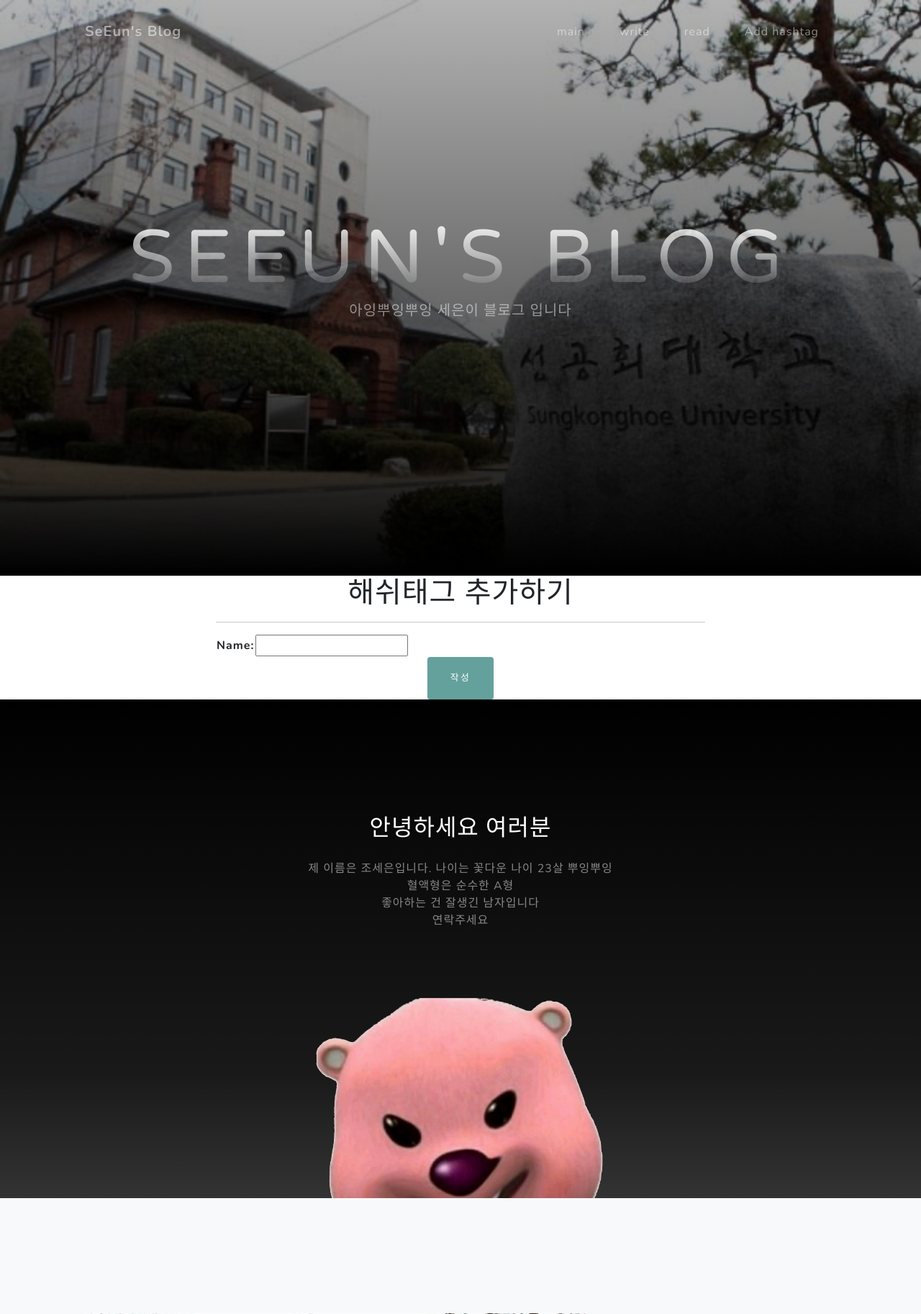
After one commit to Joseeun/crud, a Django app: page /hashtag/ in a window 1280 px wide. The commit adds this page. Shown: the top 1826 px of the page at 72% size. Run offline with Django 3.2, Linux system fonts and the light colour scheme; some libraries are stand-ins or nearby versions.

Commit message:
해쉬태그 추가구현

```diff
--- a/crud/blog/admin.py
+++ b/crud/blog/admin.py
@@ -1,7 +1,8 @@
 from django.contrib import admin
-from .models import Post, Comment #Comment 추가
+from .models import Post, Comment, Hashtag #Comment, Hahtag 추가
 
 # Register your models here.
 
 admin.site.register(Post)
 admin.site.register(Comment)
+admin.site.register(Hashtag)
--- a/crud/blog/forms.py
+++ b/crud/blog/forms.py
@@ -1,13 +1,20 @@
 from django import forms
-from .models import Post,Comment #Comment 기능 추가!
+from django.forms import fields
+from .models import Post,Comment,Hashtag #Comment,Hashtag 기능 추가!
 
 class PostForm(forms.ModelForm):
     class Meta:
         model = Post
-        fields = ['title', 'writer', 'body']
+        fields = ['title', 'writer', 'body', 'hashtags']
 
 # CommentForm 추가
 class CommentForm(forms.ModelForm):
     class Meta:
         model = Comment
         fields = ['text']
+
+# HashtagForm 추가
+class HashtagForm(forms.ModelForm):
+    class Meta:
+        model = Hashtag
+        fields = ['name']
--- a/crud/blog/models.py
+++ b/crud/blog/models.py
@@ -7,6 +7,7 @@
     pub_date = models.DateField('date published')
     writer = models.CharField( max_length=15, default='닉네임을 입력해주세요')
     body = models.TextField()
+    hashtags = models.ManyToManyField('Hashtag', blank=True)
 
     def __str__(self):
         return self.title
@@ -18,3 +19,10 @@
 
     post_id = models.ForeignKey(Post, on_delete=models.CASCADE, related_name='comments')
     text = models.CharField(max_length=50)
+
+#해쉬태그 모델
+class Hashtag(models.Model):
+    name= models.CharField(max_length=50)
+
+    def __str__(self):
+        return self.name
--- a/crud/blog/templates/blog/base.html
+++ b/crud/blog/templates/blog/base.html
@@ -31,6 +31,7 @@
                         <li class="nav-item"><a class="nav-link" href="{% url 'main' %}">main</a></li>
                         <li class="nav-item"><a class="nav-link" href="{% url 'create' %}">write</a></li>
                         <li class="nav-item"><a class="nav-link" href="{% url 'read' %}">read</a></li>
+                        <li class="nav-item"><a class="nav-link" href="{% url 'hashtag' %}">Add hashtag</a></li>
                     </ul>
                 </div>
             </div>
--- /dev/null
+++ b/crud/blog/templates/hashtag.html
@@ -0,0 +1,22 @@
+{%extends 'blog/base.html' %}
+
+{% block content %}
+<section class="page-section bg-primaty" id="about">
+    <div class="container px-4 px-lg-5">
+        <div class="row gx-4 gx-lg-5 justify-content-center">
+            <div class="col-lg-8 text-center">
+                <h1>해쉬태그 추가하기</h1>
+                <hr>
+                {{ error_message }}
+                <form action="{% url 'create' %}"method="POST">
+                    {% csrf_token %}
+                    <table>
+                        {{form.as_table}}
+                    </table>
+                <button class="btn btn-primary btn-xl" type="submit">작성</button>
+            </form>
+            </div>
+        </div>
+    </div>
+</section>
+{% endblock %}
--- a/crud/blog/views.py
+++ b/crud/blog/views.py
@@ -1,8 +1,8 @@
 from django.http import request
-from blog.forms import PostForm, CommentForm #commentForm 추가
-from .forms import PostForm
+from blog.forms import PostForm, CommentForm, HashtagForm #commentForm 추가
+from .forms import PostForm, HashtagForm
 from django.shortcuts import get_object_or_404, redirect, render
-from .models import Post
+from .models import Hashtag, Post
 from django.utils import timezone
 
 # Create your views here.
@@ -57,6 +57,7 @@
 
 def read(request):
     posts = Post.objects
+    hashtags = Hashtag.objects
     return render(request, 'blog/read.html',{'posts':posts})
 
 #댓글 함수
@@ -73,3 +74,25 @@
     else:
         form=CommentForm()
         return render(request, "blog/detail.html", {'post':post, 'form':form})
+
+#해쉬 태그 함수
+def hashtagform(request, hashtag=None):
+    if request.method == 'POST':
+        form = HashtagForm(request.POST, instance=hashtag)
+        if form.is_valid():
+            hashtag = form.save(commit=False)
+            if Hashtag.objects.filter(name=form.cleaned_data['name']):
+                form = HashtagForm()
+                error_message = "이미 존재하는 해시 태그 입니다. "
+                return render(request, 'hashtag.html', {'form':form, "error_message":error_message})
+            else:
+                hashtag.name = form.cleaned_data['name']
+                hashtag.save()
+            return redirect('read')
+    else:
+        form = HashtagForm(instance=hashtag)
+        return render(request, 'hashtag.html', {'form':form})
+
+def search(request, hashtag_id):
+    hashtag = get_object_or_404(Hashtag, pk=hashtag_id)
+    return render(request, 'search.html', {'hashtag':hashtag})
--- a/crud/crud/urls.py
+++ b/crud/crud/urls.py
@@ -25,4 +25,5 @@
     path('write/create/', blog.views.create, name='create'),
     path('edit/<str:id>', blog.views.edit, name='edit'),
     path('delete/<str:id>/', blog.views.delete, name = 'delete'),
+    path('hashtag/', blog.views.hashtagform, name='hashtag'),
 ]
```
Also changed, not shown: crud/blog/templates/blog/detail.html (+9 -0 lines), crud/blog/templates/blog/read.html (+23 -0 lines), crud/blog/templates/blog/search.html (added, +36 -0 lines), crud/blog/migrations/0003_auto_20210625_0624.py (added), crud/db.sqlite3, 2 other files.
